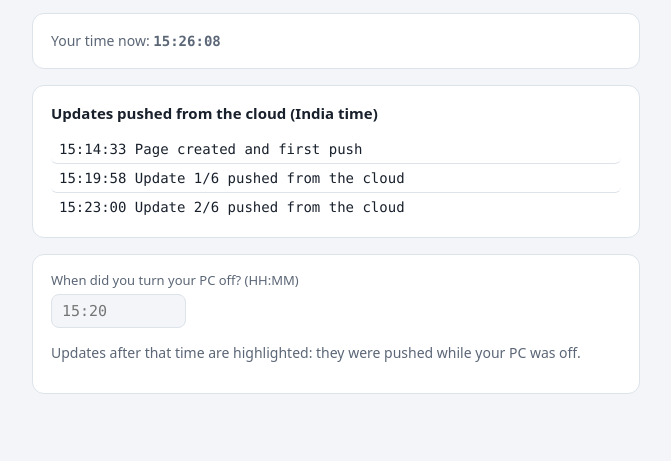
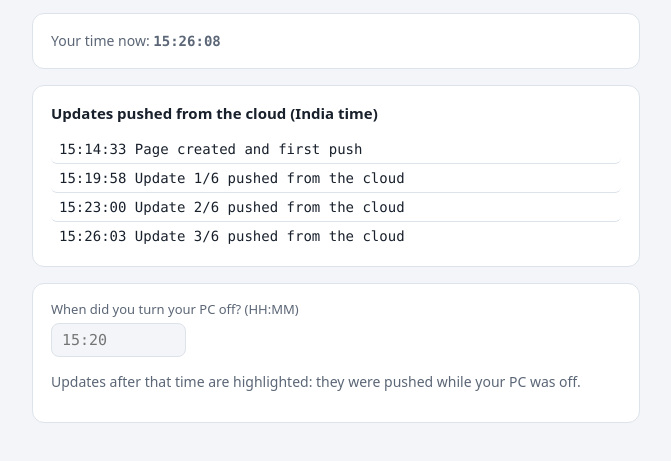
Before and after one commit to 123tron/test, a plain HTML site: page index.html in a window 1280 px wide. Shown: the part 113-574 px from the top of the page, without its empty margins (304-975 px from the left). Drawn offline with Linux system fonts and the light colour scheme.

Commit message:
Cloud update 3/6 at 15:26:03 IST
Co-Authored-By: Claude Opus 5.5 <noreply@anthropic.com>
Claude-Session: https://claude.ai/code/session_015wYrXX1cdTWu7VCpt2JtDF

```diff
--- a/index.html
+++ b/index.html
@@ -50,6 +50,7 @@
       <li data-t="15:14:33">15:14:33  Page created and first push</li>
       <li data-t="15:19:58">15:19:58  Update 1/6 pushed from the cloud</li>
       <li data-t="15:23:00">15:23:00  Update 2/6 pushed from the cloud</li>
+      <li data-t="15:26:03">15:26:03  Update 3/6 pushed from the cloud</li>
     </ol>
   </section>
 
```
